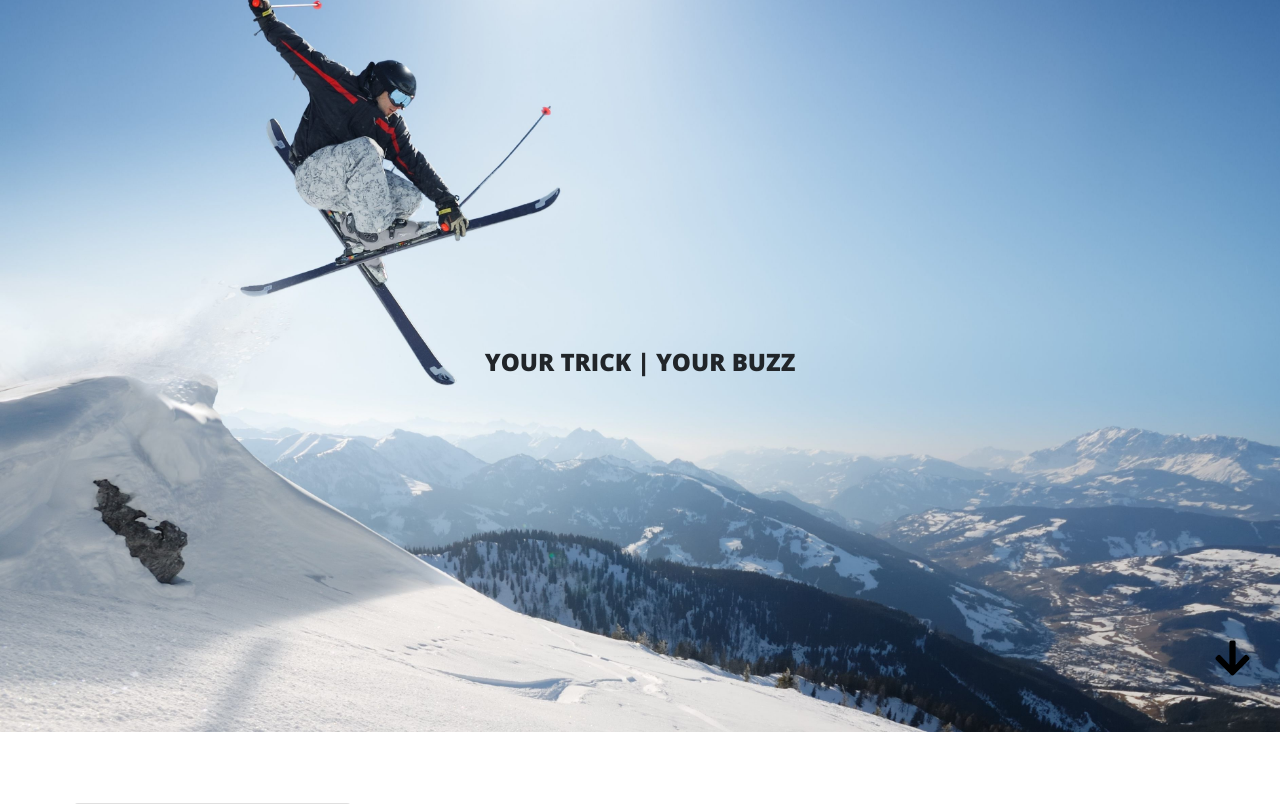
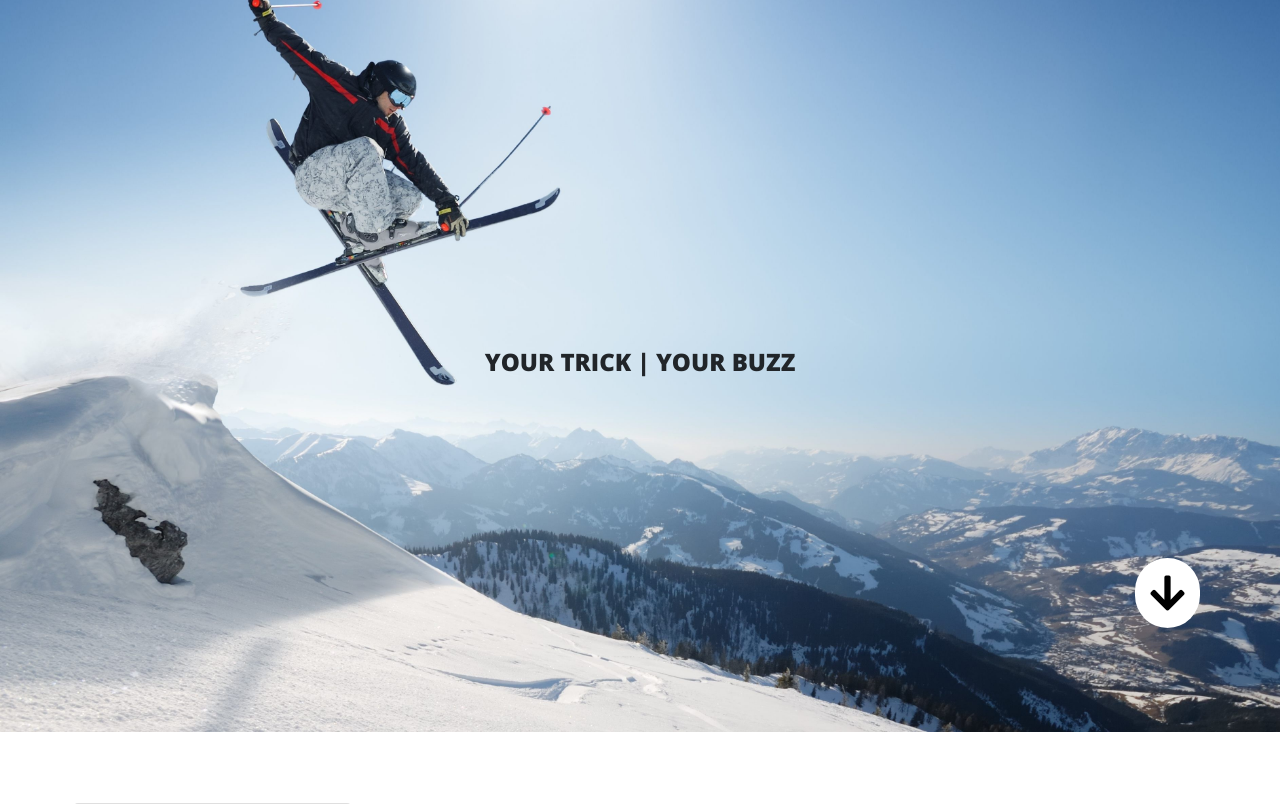
Before and after one commit to Fizzy-59/snow_tricks, a Symfony app: template templates/home_page/index.html.twig in a window 1280 px wide. Shown: the part 76-880 px from the top of the page. Run offline with Twig, Linux system fonts and the light colour scheme; the template is opened without the code that fills it: most values are stand-ins (such as "Sample title", 1, 10 or a date in 2020); some libraries are stand-ins or nearby versions.

Commit message:
little update

```diff
--- a/config/services.yaml
+++ b/config/services.yaml
@@ -27,7 +27,7 @@ services:
 
   # add more service definitions when explicit configuration is needed
   # please note that last definitions always *replace* previous ones
-  App\EntityListener\TrickEntityListener:
+  App\Listener\TrickEntityListener:
     tags:
       - { name: 'doctrine.orm.entity_listener', event: 'prePersist', entity: 'App\Entity\Trick' }
       - { name: 'doctrine.orm.entity_listener', event: 'preUpdate', entity: 'App\Entity\Trick' }
--- a/public/styles/css/scroll-bottom.css
+++ b/public/styles/css/scroll-bottom.css
@@ -1,7 +1,10 @@
 #scroll_to_bottom {
     position: absolute;
-    bottom: 30px;
-    right: 30px
+    bottom: 80px;
+    right: 80px;
+    background: white;
+    padding: 15px;
+    border-radius: 50px;
 }
 
 a {
--- a/src/Entity/Trick.php
+++ b/src/Entity/Trick.php
@@ -41,7 +41,7 @@ class Trick
     /**
      * @ORM\Column(type="text")
      * @Assert\Length(min=20, minMessage="Description must be at least 20 characters long")
-     * @Assert\Length(max=100, maxMessage="Description must not be more than 700 characters")
+     * @Assert\Length(max=4000, maxMessage="Description must not be more than 4000 characters")
      */
     private $description;
 
--- a/src/Listener/TrickEntityListener.php
+++ b/src/Listener/TrickEntityListener.php
@@ -1,6 +1,6 @@
 <?php
 
-namespace App\EntityListener;
+namespace App\Listener;
 
 use App\Entity\Trick;
 use Doctrine\ORM\Event\LifecycleEventArgs;
```
Also changed, not shown: src/Controller/TrickController.php (+30 -28 lines), 1 other file.
